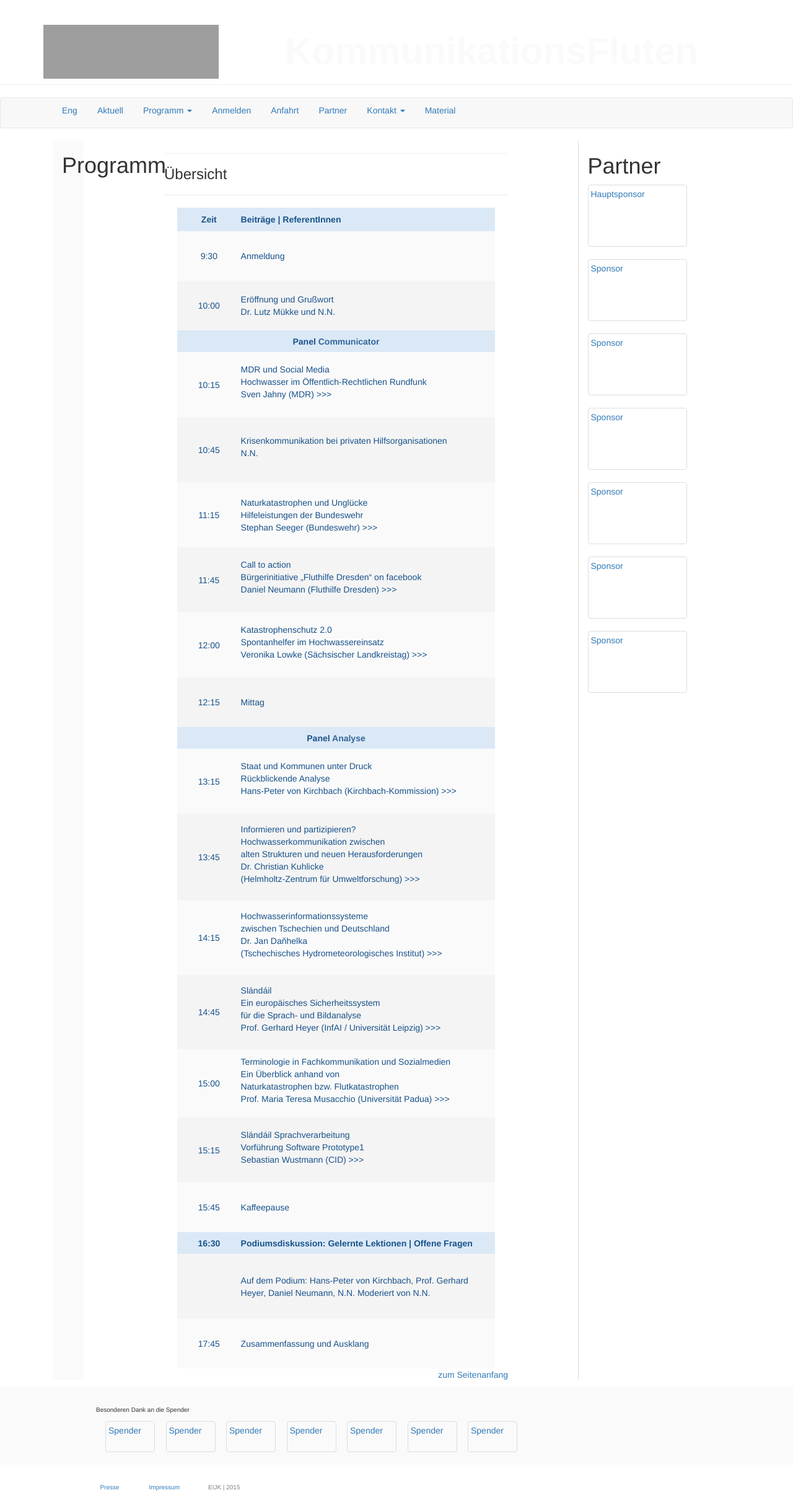
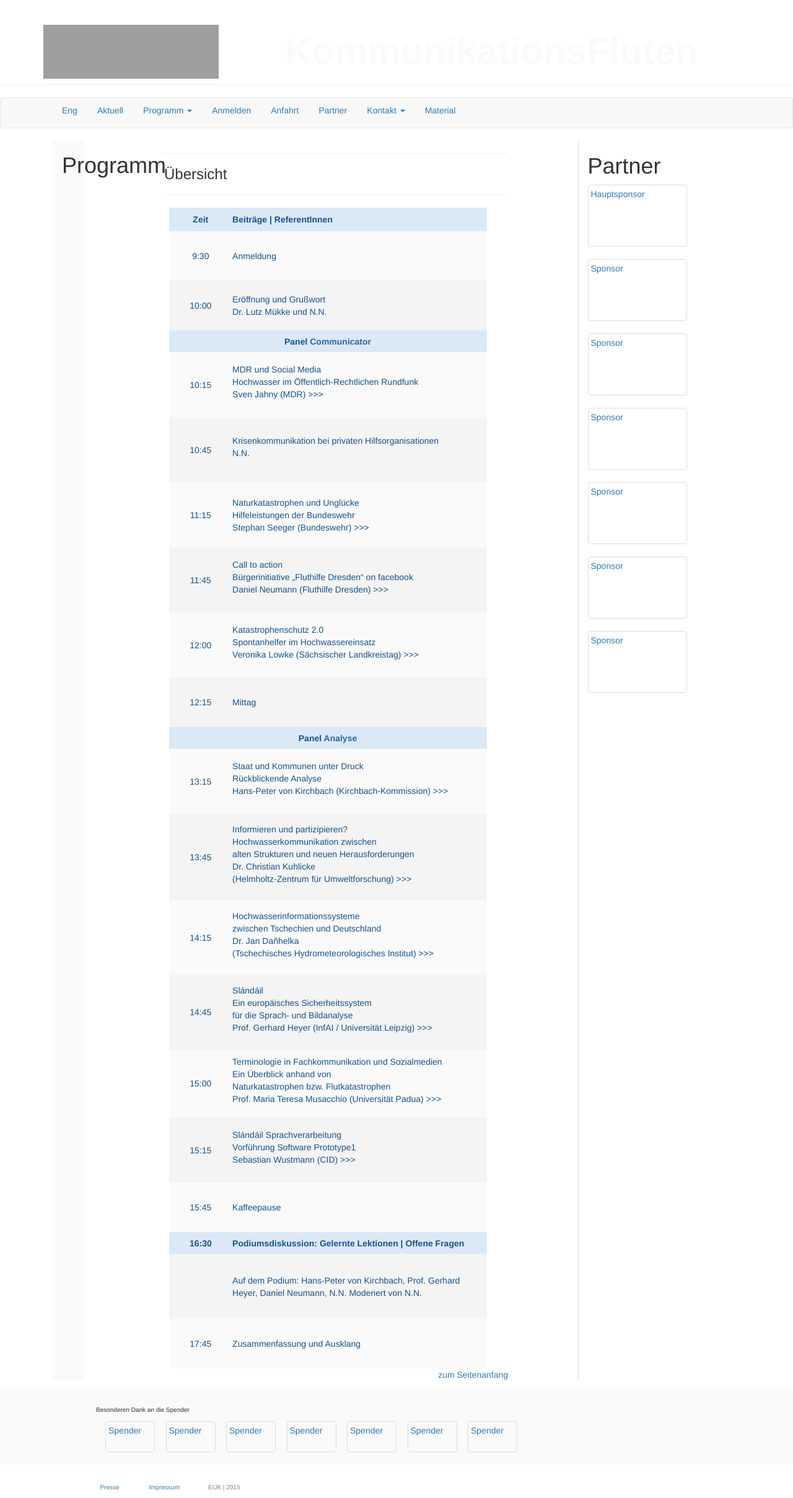
Before and after one commit to susedev/test, a Jekyll site: the page built from programm-uebersicht.html, in a window 1280 px wide. Shown: the whole page at 62% size. Built offline with Jekyll 4.4.1, drawn with Linux system fonts in a browser that asks for light colours; nearby versions of some CDN libraries; grey boxes are pictures that could not be loaded.

Commit message:
Edit from JekyllCMS

```diff
--- a/programm-uebersicht.html
+++ b/programm-uebersicht.html
@@ -5,7 +5,7 @@ title: Programm
 <h3>&Uuml;bersicht</h3>
 
 <hr noshade="noshade" size="1" />
-<div class="container" style="width: 513px; ">
+<div class="container" style="width: 540px; ">
 <div class="row">
 <table align="left" border="0" border-color="#FFFFFF" cellpadding="50" cellspacing="10" style="height: 1298px;" width="513">
 	<thead>
```
